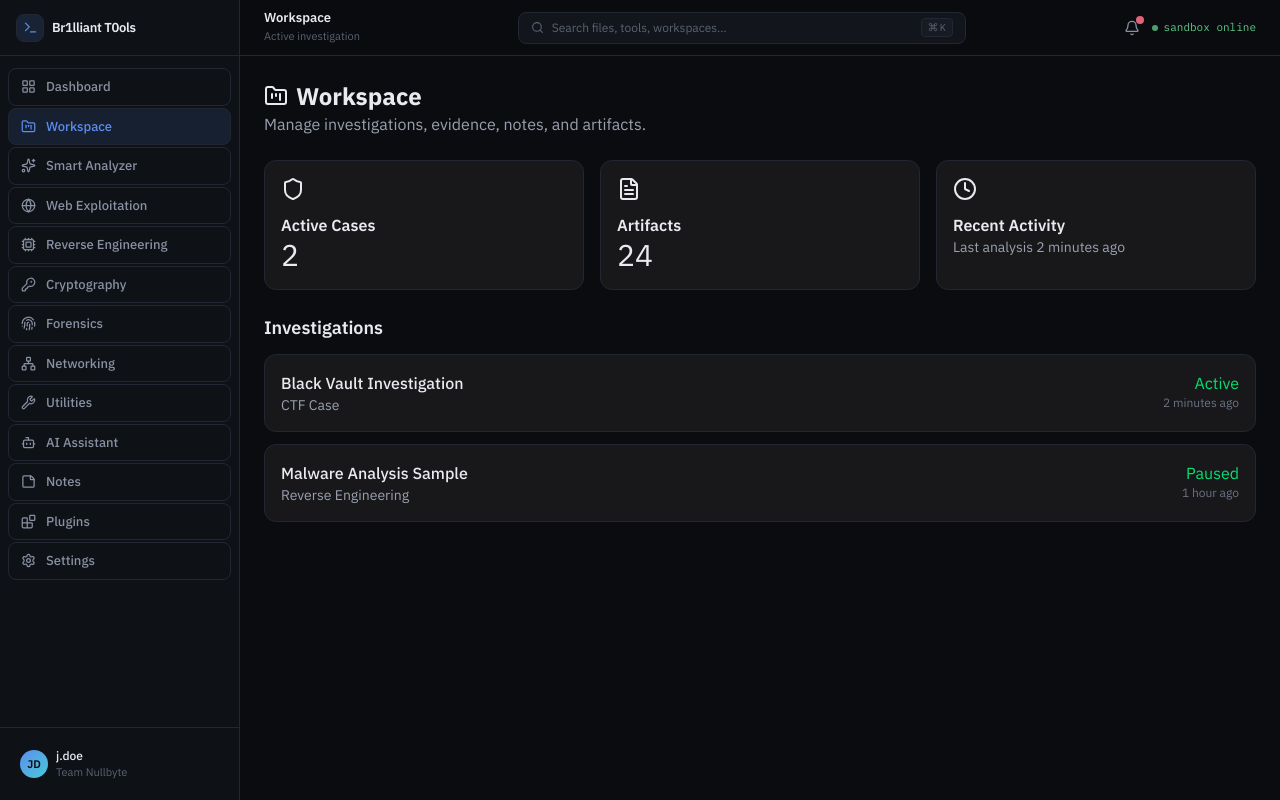
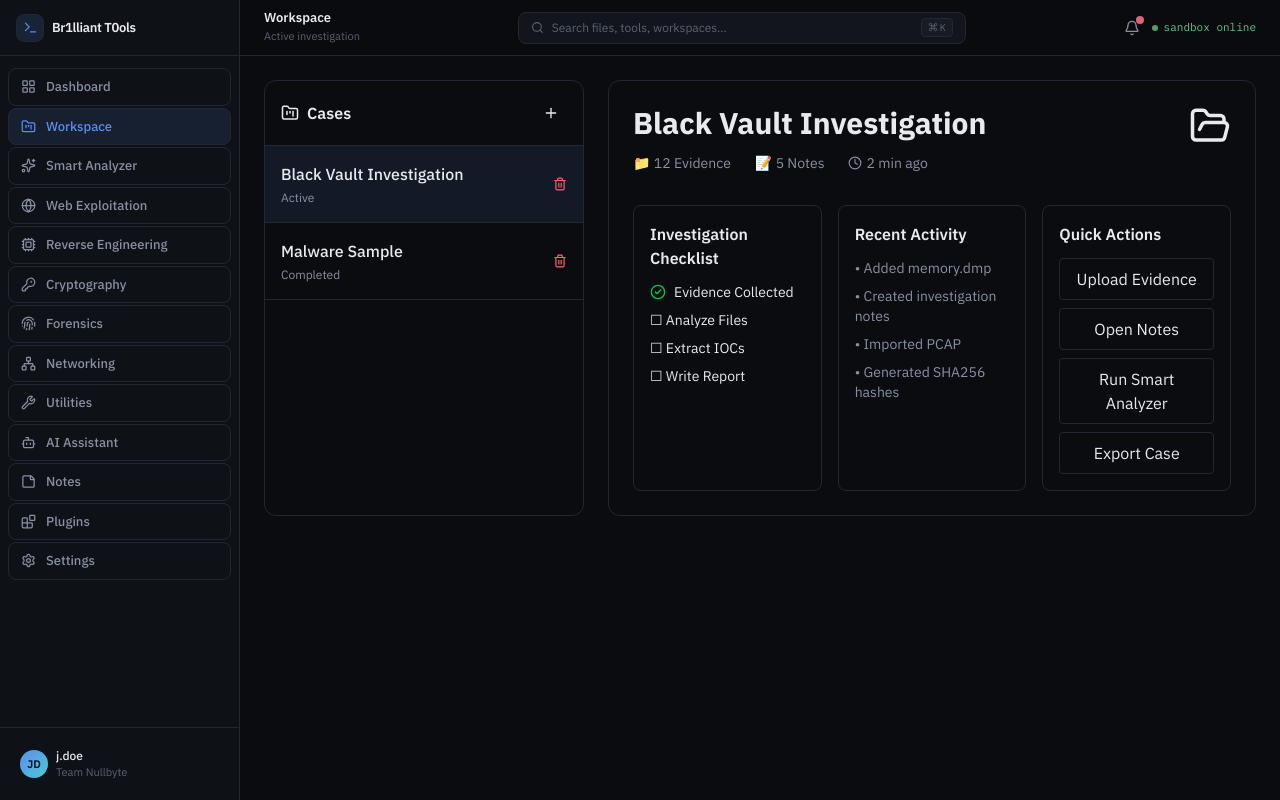
Before and after one commit to BWSI-Bril1ant-Be4vers/br1lliantT0ols, a React (Vite) app: page / in a window 1280 px wide. Both pictures are taken after a click on the button "Workspace". Built offline with nearby package versions, Linux system fonts and the light colour scheme.

Commit message:
Refactor Workspace component and add case management

```diff
--- a/src/pages/Workspace.tsx
+++ b/src/pages/Workspace.tsx
@@ -1,86 +1,269 @@
-import { FolderKanban, FileText, Shield, Clock } from "lucide-react";
+import { useState } from "react";
+import {
+  FolderKanban,
+  Plus,
+  Trash2,
+  FolderOpen,
+  Clock,
+  CheckCircle2,
+} from "lucide-react";
 
-const cases = [
+interface Case {
+  id: string;
+  name: string;
+  status: "Active" | "Completed";
+  evidence: number;
+  notes: number;
+  updated: string;
+}
+
+const initialCases: Case[] = [
   {
+    id: "1",
     name: "Black Vault Investigation",
-    type: "CTF Case",
     status: "Active",
-    updated: "2 minutes ago",
+    evidence: 12,
+    notes: 5,
+    updated: "2 min ago",
   },
   {
-    name: "Malware Analysis Sample",
-    type: "Reverse Engineering",
-    status: "Paused",
-    updated: "1 hour ago",
+    id: "2",
+    name: "Malware Sample",
+    status: "Completed",
+    evidence: 21,
+    notes: 11,
+    updated: "Yesterday",
   },
 ];
 
 export function Workspace() {
+  const [cases, setCases] = useState(initialCases);
+  const [selected, setSelected] = useState(initialCases[0].id);
+
+  const activeCase = cases.find((c) => c.id === selected);
+
+  function createCase() {
+    const name = prompt("Case name");
+
+    if (!name?.trim()) return;
+
+    const newCase: Case = {
+      id: crypto.randomUUID(),
+      name,
+      status: "Active",
+      evidence: 0,
+      notes: 0,
+      updated: "Just now",
+    };
+
+    setCases((prev) => [newCase, ...prev]);
+    setSelected(newCase.id);
+  }
+
+  function deleteCase(id: string) {
+    const remaining = cases.filter((c) => c.id !== id);
+
+    setCases(remaining);
+
+    if (selected === id) {
+      setSelected(remaining[0]?.id ?? "");
+    }
+  }
+
   return (
-    <div className="p-6 space-y-6">
-      <div>
-        <h1 className="text-2xl font-bold flex items-center gap-2">
-          <FolderKanban />
-          Workspace
-        </h1>
-        <p className="text-gray-400">
-          Manage investigations, evidence, notes, and artifacts.
-        </p>
+    <div className="p-6 h-full flex gap-6">
+
+      {/* Sidebar */}
+
+      <div className="w-80 rounded-xl border border-line bg-panel flex flex-col">
+
+        <div className="flex items-center justify-between p-4 border-b border-line">
+
+          <div className="flex items-center gap-2">
+            <FolderKanban size={18} />
+            <h2 className="font-semibold">
+              Cases
+            </h2>
           </div>
 
-      <div className="grid md:grid-cols-3 gap-4">
-        <div className="bg-zinc-900 border border-zinc-800 rounded-xl p-4">
-          <Shield className="mb-3" />
-          <h2 className="font-semibold">Active Cases</h2>
-          <p className="text-3xl">2</p>
+          <button
+            onClick={createCase}
+            className="p-2 rounded hover:bg-line"
+          >
+            <Plus size={16} />
+          </button>
+
         </div>
 
-        <div className="bg-zinc-900 border border-zinc-800 rounded-xl p-4">
-          <FileText className="mb-3" />
-          <h2 className="font-semibold">Artifacts</h2>
-          <p className="text-3xl">24</p>
+        <div className="overflow-auto">
+
+          {cases.map((item) => (
+            <div
+              key={item.id}
+              onClick={() => setSelected(item.id)}
+              className={`p-4 border-b border-line cursor-pointer transition ${
+                selected === item.id
+                  ? "bg-signal/10"
+                  : "hover:bg-line/40"
+              }`}
+            >
+              <div className="flex justify-between">
+
+                <div>
+
+                  <div className="font-medium">
+                    {item.name}
                   </div>
 
-        <div className="bg-zinc-900 border border-zinc-800 rounded-xl p-4">
-          <Clock className="mb-3" />
-          <h2 className="font-semibold">Recent Activity</h2>
-          <p className="text-sm text-gray-400">
-            Last analysis 2 minutes ago
-          </p>
+                  <div className="text-xs text-fog mt-1">
+                    {item.status}
+                  </div>
+
+                </div>
+
+                <button
+                  onClick={(e) => {
+                    e.stopPropagation();
+                    deleteCase(item.id);
+                  }}
+                  className="text-red-400 hover:text-red-300"
+                >
+                  <Trash2 size={14} />
+                </button>
+
+              </div>
+
+            </div>
+          ))}
+
+        </div>
+
+      </div>
+
+      {/* Main */}
+
+      <div className="flex-1 rounded-xl border border-line bg-panel p-6">
+
+        {activeCase ? (
+          <>
+            <div className="flex justify-between items-start">
+
+              <div>
+
+                <h1 className="text-3xl font-bold">
+                  {activeCase.name}
+                </h1>
+
+                <div className="flex gap-6 mt-3 text-sm text-fog">
+
+                  <span>
+                    📁 {activeCase.evidence} Evidence
+                  </span>
+
+                  <span>
+                    📝 {activeCase.notes} Notes
+                  </span>
+
+                  <span className="flex items-center gap-1">
+                    <Clock size={14} />
+                    {activeCase.updated}
+                  </span>
+
+                </div>
+
+              </div>
+
+              <FolderOpen size={42} />
+
+            </div>
+
+            <div className="grid md:grid-cols-3 gap-4 mt-8">
+
+              <div className="rounded-lg border border-line p-4">
+                <h3 className="font-semibold mb-3">
+                  Investigation Checklist
+                </h3>
+
+                <div className="space-y-2 text-sm">
+
+                  <div className="flex items-center gap-2">
+                    <CheckCircle2 size={16} className="text-green-500" />
+                    Evidence Collected
+                  </div>
+
+                  <div className="flex items-center gap-2">
+                    ☐ Analyze Files
+                  </div>
+
+                  <div className="flex items-center gap-2">
+                    ☐ Extract IOCs
+                  </div>
+
+                  <div className="flex items-center gap-2">
+                    ☐ Write Report
+                  </div>
+
                 </div>
               </div>
 
+              <div className="rounded-lg border border-line p-4">
 
-      <div className="space-y-3">
-        <h2 className="text-lg font-semibold">
-          Investigations
-        </h2>
+                <h3 className="font-semibold mb-3">
+                  Recent Activity
+                </h3>
 
-        {cases.map((item) => (
-          <div
-            key={item.name}
-            className="bg-zinc-900 border border-zinc-800 rounded-xl p-4 flex justify-between"
-          >
-            <div>
-              <h3 className="font-medium">
-                {item.name}
-              </h3>
-              <p className="text-sm text-gray-400">
-                {item.type}
-              </p>
+                <div className="space-y-2 text-sm text-fog">
+
+                  <div>• Added memory.dmp</div>
+
+                  <div>• Created investigation notes</div>
+
+                  <div>• Imported PCAP</div>
+
+                  <div>• Generated SHA256 hashes</div>
+
                 </div>
 
-            <div className="text-right">
-              <p className="text-green-400">
-                {item.status}
-              </p>
-              <p className="text-xs text-gray-500">
-                {item.updated}
-              </p>
               </div>
+
+              <div className="rounded-lg border border-line p-4">
+
+                <h3 className="font-semibold mb-3">
+                  Quick Actions
+                </h3>
+
+                <div className="space-y-2">
+
+                  <button className="w-full rounded border border-line p-2 hover:bg-line">
+                    Upload Evidence
+                  </button>
+
+                  <button className="w-full rounded border border-line p-2 hover:bg-line">
+                    Open Notes
+                  </button>
+
+                  <button className="w-full rounded border border-line p-2 hover:bg-line">
+                    Run Smart Analyzer
+                  </button>
+
+                  <button className="w-full rounded border border-line p-2 hover:bg-line">
+                    Export Case
+                  </button>
+
                 </div>
-        ))}
+
               </div>
+
+            </div>
+          </>
+        ) : (
+          <div className="flex h-full items-center justify-center text-fog">
+            No case selected.
+          </div>
+        )}
+
+      </div>
+
     </div>
   );
 }
```
Lines whose indentation alone changed are shown as unchanged.
